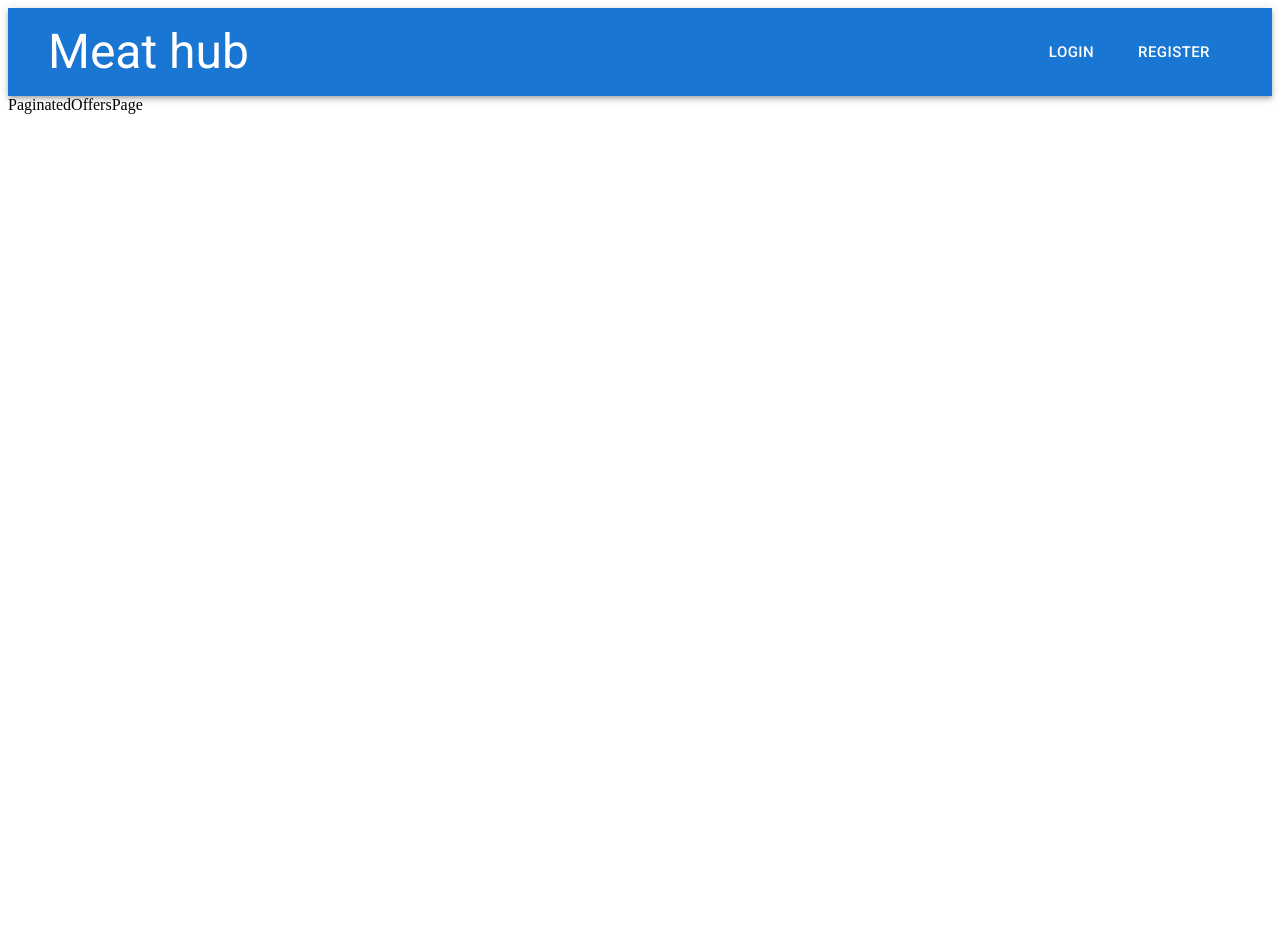
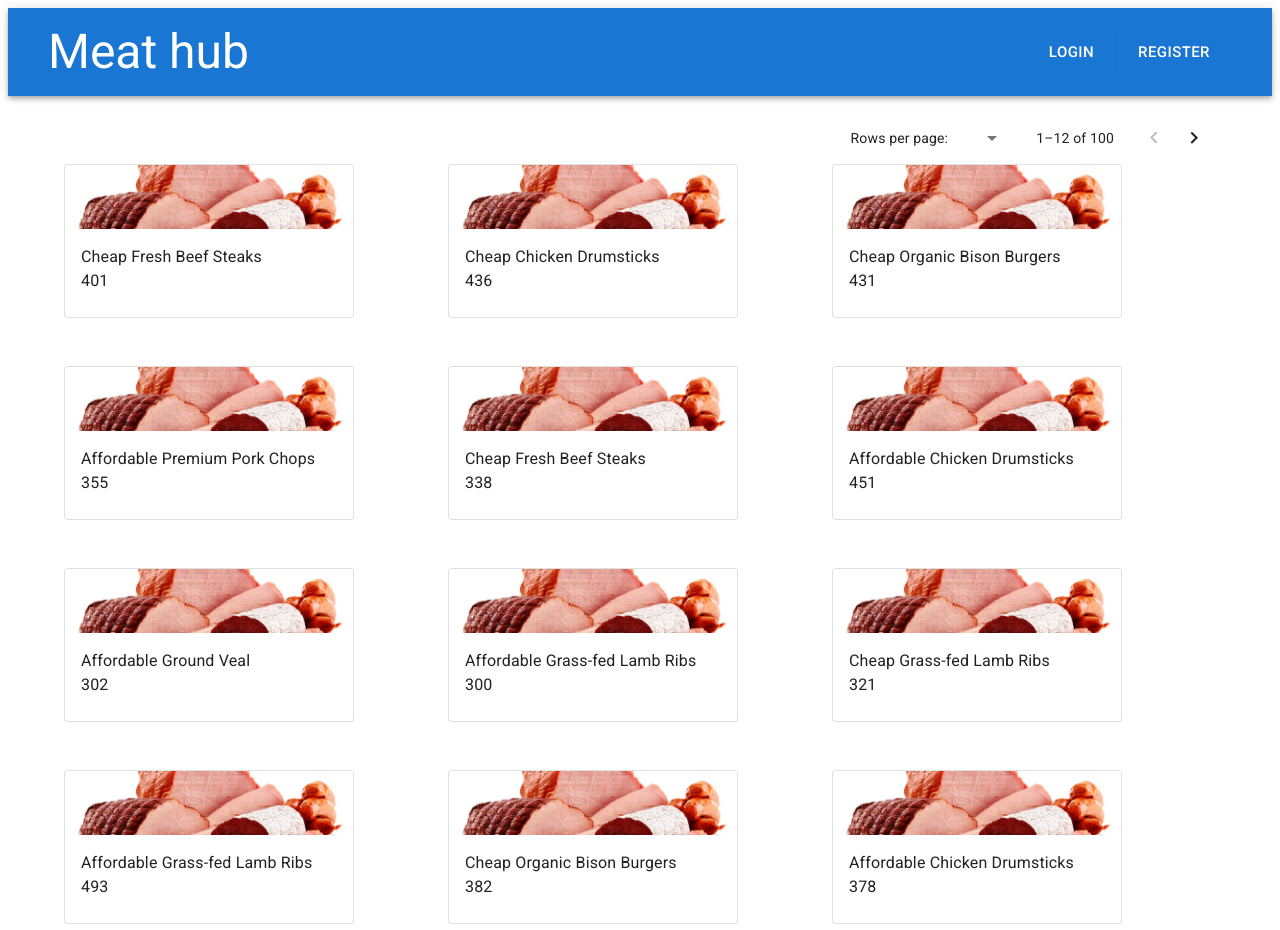
Before and after one commit to meathub-com/frontend, a React (Vite) app in the folder meathub-frontend/: page /offers in a window 1280 px wide. Before the commit the page ends 800 px from the top, so only its background shows below. Built offline with nearby package versions, Linux system fonts and the light colour scheme.

Commit message:
add initial paginated offers

```diff
--- a/meathub-frontend/src/features/auth/components/LoginForm.tsx
+++ b/meathub-frontend/src/features/auth/components/LoginForm.tsx
@@ -37,7 +37,6 @@ export const LoginForm: React.FC = () => {
         setCompanyId(data.companyId);
         storage.setToken(data.authToken);
         setUserRole(data.role);
-        await delay(1);
         navigate('/');
       },
     });
--- a/meathub-frontend/src/features/offers/components/InfiniteOffers.tsx
+++ b/meathub-frontend/src/features/offers/components/InfiniteOffers.tsx
@@ -1,7 +1,7 @@
 import React from 'react';
 import { Box, CircularProgress, List } from '@mui/material';
 import {
-  Offer,
+  InfiniteOffersItem,
   OfferType,
   useGetOffersInfiniteQuery,
 } from '@/features/offers/index';
@@ -42,7 +42,7 @@ export const InfiniteOffers: React.FC<Props> = (props) => {
         {data.pages
           .flatMap((offers) => offers)
           .map((offer) => (
-            <Offer
+            <InfiniteOffersItem
               key={offer.id}
               offerData={offer}
               onClick={() => handleOfferClick(offer)}
--- a/meathub-frontend/src/features/offers/components/Offer.tsx
+++ b/meathub-frontend/src/features/offers/components/InfiniteOffersItem.tsx
@@ -6,7 +6,7 @@ type Props = {
   offerData: OfferType;
   onClick: () => void;
 };
-export const Offer: React.FC<Props> = (props) => {
+export const InfiniteOffersItem: React.FC<Props> = (props) => {
   const { id, item, price, cityName, offerName, companyName } = props.offerData;
 
   return (
--- /dev/null
+++ b/meathub-frontend/src/features/offers/components/PaginatedOfferItem.tsx
@@ -0,0 +1,25 @@
+import React from 'react';
+import { OfferType } from '@/features/offers';
+import { Card, CardContent, CardMedia, Typography } from '@mui/material';
+
+type Props = {
+  offerData: OfferType;
+};
+
+export const PaginatedOfferItem: React.FC<Props> = (props) => {
+  const { offerData } = props;
+  return (
+    <Card variant="outlined" sx={{ maxWidth: '18rem', maxHeight: '18rem' }}>
+      <CardMedia
+        component="img"
+        sx={{ height: '4rem' }}
+        image="/public/meatimage.jpg.webp"
+      />
+      <CardContent>
+        <Typography>{offerData.offerName}</Typography>
+        <Typography>{offerData.item}</Typography>
+        <Typography>{offerData.price}</Typography>
+      </CardContent>
+    </Card>
+  );
+};
--- /dev/null
+++ b/meathub-frontend/src/features/offers/components/PaginatedOffers.tsx
@@ -0,0 +1,56 @@
+import { CircularProgress, Grid, TablePagination } from '@mui/material';
+import { useGetOffersPaginated } from '../api/useGetOffers';
+import { PaginatedOfferItem } from './PaginatedOfferItem';
+import { useState } from 'react';
+
+export const PaginatedOffers: React.FC = () => {
+  const [page, setPage] = useState(0);
+  const [rowsPerPage, setRowsPerPage] = useState(12);
+
+  const handleChangePage = (
+    event: React.MouseEvent<HTMLButtonElement> | null,
+    newPage: number
+  ) => {
+    setPage(newPage);
+  };
+
+  const handleChangeRowsPerPage = (
+    event: React.ChangeEvent<HTMLInputElement | HTMLTextAreaElement>
+  ) => {
+    setRowsPerPage(parseInt(event.target.value, 10));
+    setPage(0);
+  };
+
+  const offersQuery = useGetOffersPaginated({
+    pageNumber: page + 1,
+    pageSize: rowsPerPage,
+  });
+  const { data, error, isError, isLoading } = offersQuery;
+  if (isLoading) {
+    return <CircularProgress></CircularProgress>;
+  }
+  if (isError) {
+    return <pre>{error as string}</pre>;
+  }
+
+  return (
+    <>
+      <TablePagination
+        component="div"
+        count={100}
+        page={page}
+        onPageChange={handleChangePage}
+        rowsPerPage={rowsPerPage}
+        onRowsPerPageChange={handleChangeRowsPerPage}
+        sx={{ mx: 'auto' }}
+      />
+      <Grid container columns={12} rowSpacing={6}>
+        {data.map((offer) => (
+          <Grid item sm={4}>
+            <PaginatedOfferItem offerData={offer} />
+          </Grid>
+        ))}
+      </Grid>
+    </>
+  );
+};
--- a/meathub-frontend/src/features/offers/index.ts
+++ b/meathub-frontend/src/features/offers/index.ts
@@ -2,11 +2,13 @@ export * from './pages/OffersPage.tsx';
 export * from './pages/CreateOffersPage.tsx';
 export * from './pages/PaginatedOffersPage.tsx';
 
-export * from './components/Offer.tsx';
+export * from './components/InfiniteOffersItem.tsx';
 export * from './components/InfiniteOffers.tsx';
 export * from './components/CreateOfferForm.tsx';
 export * from './components/OfferDetails.tsx';
 export * from './components/OffersMap.tsx';
+export * from './components/PaginatedOffers.tsx';
+export * from './components/PaginatedOfferItem.tsx';
 
 export * from './api/useCreateOffer.ts';
 export * from './api/useGetOffers.ts';
--- a/meathub-frontend/src/features/offers/pages/PaginatedOffersPage.tsx
+++ b/meathub-frontend/src/features/offers/pages/PaginatedOffersPage.tsx
@@ -1,5 +1,12 @@
+import { Container } from '@mui/material';
+import { PaginatedOffers } from '@/features/offers';
+
 export const PaginatedOffersPage = () => {
-  return <div>PaginatedOffersPage</div>;
+  return (
+    <Container sx={{ mt: '1rem' }}>
+      <PaginatedOffers></PaginatedOffers>
+    </Container>
+  );
 };
 
 export default PaginatedOffersPage;
```
Also changed, not shown: meathub-frontend/src/features/offers/pages/OffersPage.tsx (+6 -3 lines), meathub-frontend/public/meatimage.jpg.webp (added).
